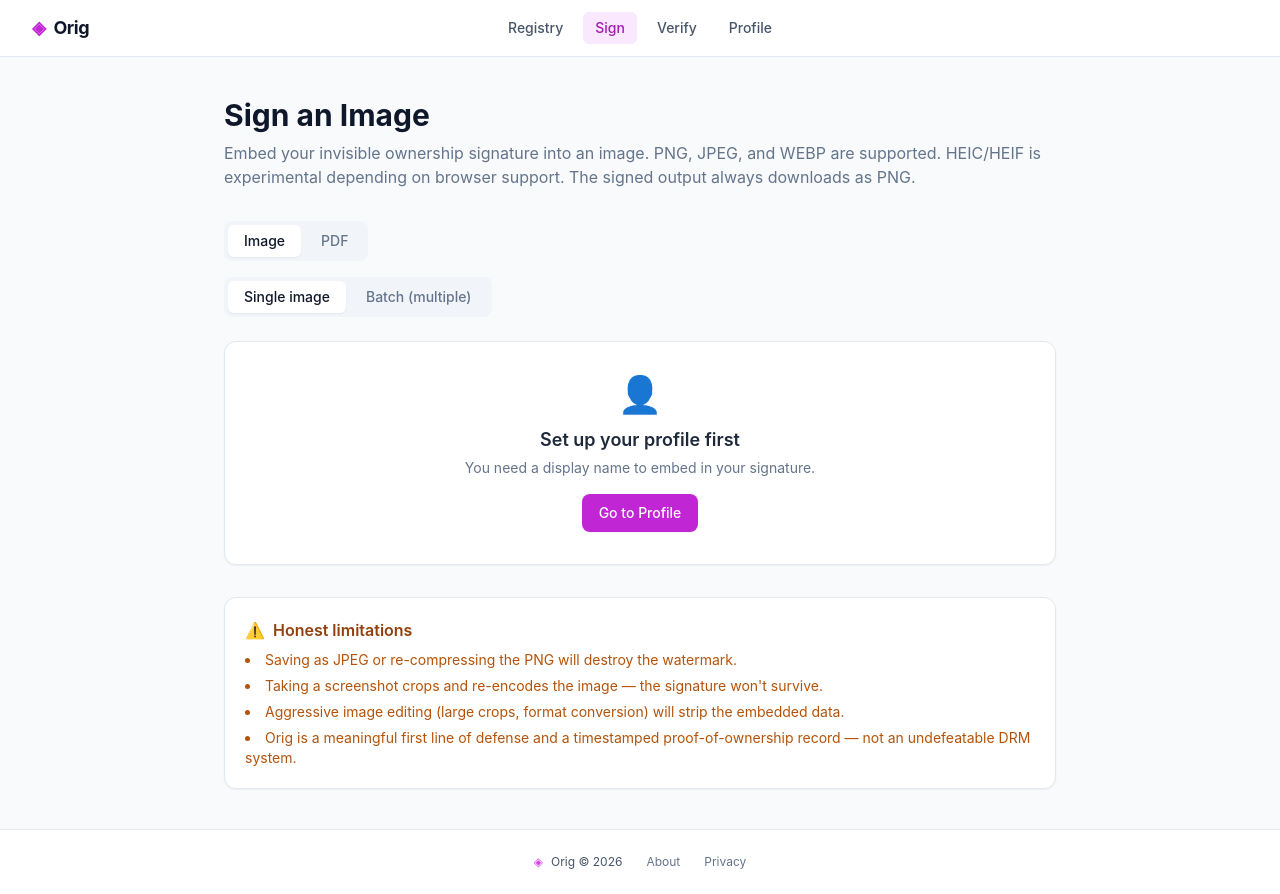
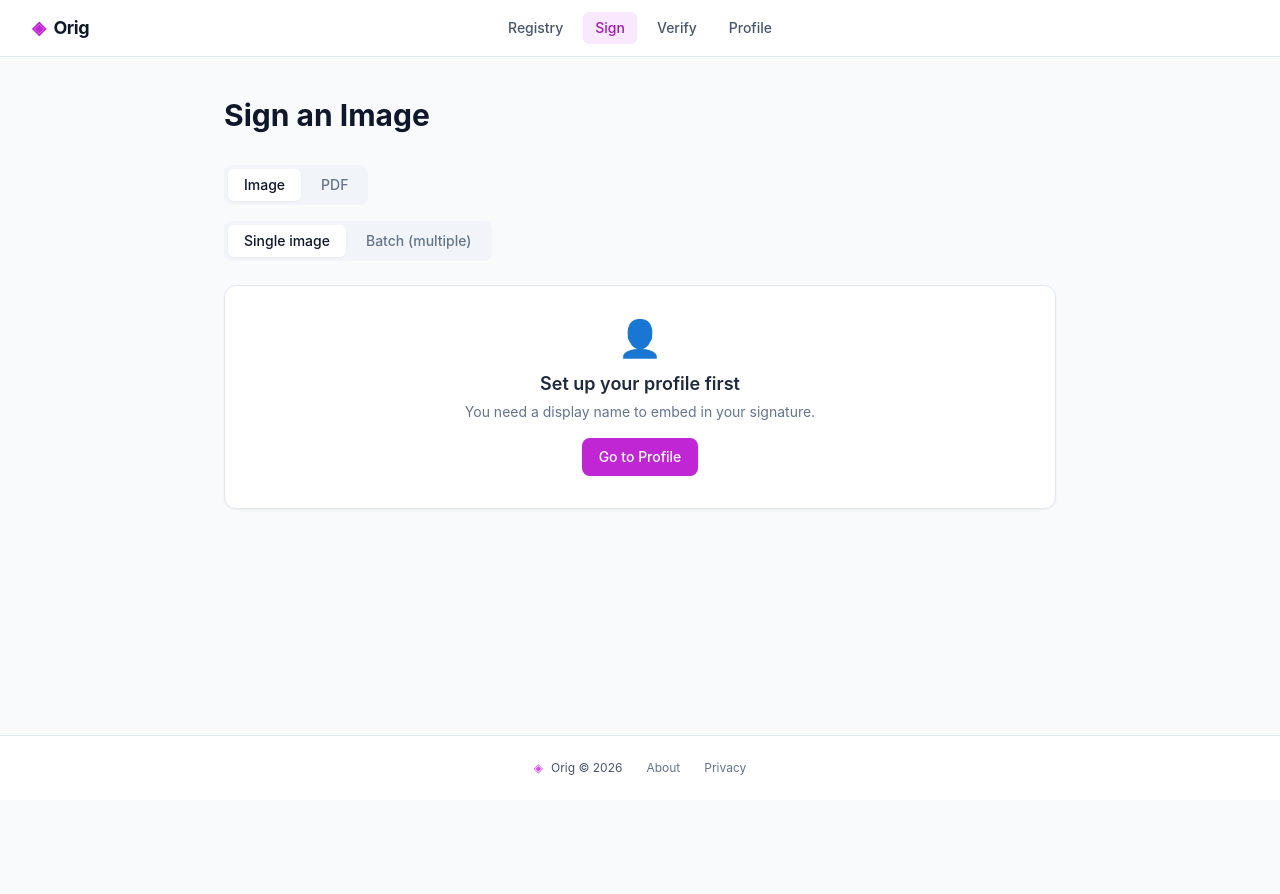
Before and after one commit to codebyemily/Orig, a Next.js app: page /sign in a window 1280 px wide. After the commit the page ends 800 px from the top, so only its background shows below. Built offline with nearby package versions, Linux system fonts and the light colour scheme.

Commit message:
clean page

```diff
--- a/app/registry/page.tsx
+++ b/app/registry/page.tsx
@@ -135,10 +135,6 @@ export default function RegistryPage() {
           <h1 className="mb-1 text-3xl font-bold text-slate-900">
             Signature Registry
           </h1>
-          <p className="text-sm text-slate-500">
-            A local record of every file you&apos;ve signed.{' '}
-            <span className="text-slate-400">{entries.length} entries</span>
-          </p>
         </div>
 
         <ExportButtons entries={entries} />
--- a/app/sign/page.tsx
+++ b/app/sign/page.tsx
@@ -24,11 +24,6 @@ export default function SignPage() {
         <h1 className="mb-2 text-3xl font-bold text-slate-900">
           {fileType === 'image' ? 'Sign an Image' : 'Sign a PDF'}
         </h1>
-        <p className="text-slate-500">
-          {fileType === 'image'
-            ? 'Embed your invisible ownership signature into an image. PNG, JPEG, and WEBP are supported. HEIC/HEIF is experimental depending on browser support. The signed output always downloads as PNG.'
-            : 'Embed Orig ownership data into a PDF and download a signed copy with embedded metadata.'}
-        </p>
       </div>
 
       <div className="mb-4 flex w-fit gap-1 rounded-lg bg-slate-100 p-1">
@@ -88,10 +83,6 @@ export default function SignPage() {
       ) : (
         <PdfSignPanel profile={profile} />
       )}
-
-      <div className="mt-8">
-        <LimitationNotice />
-      </div>
     </PageContainer>
   )
 }
```
